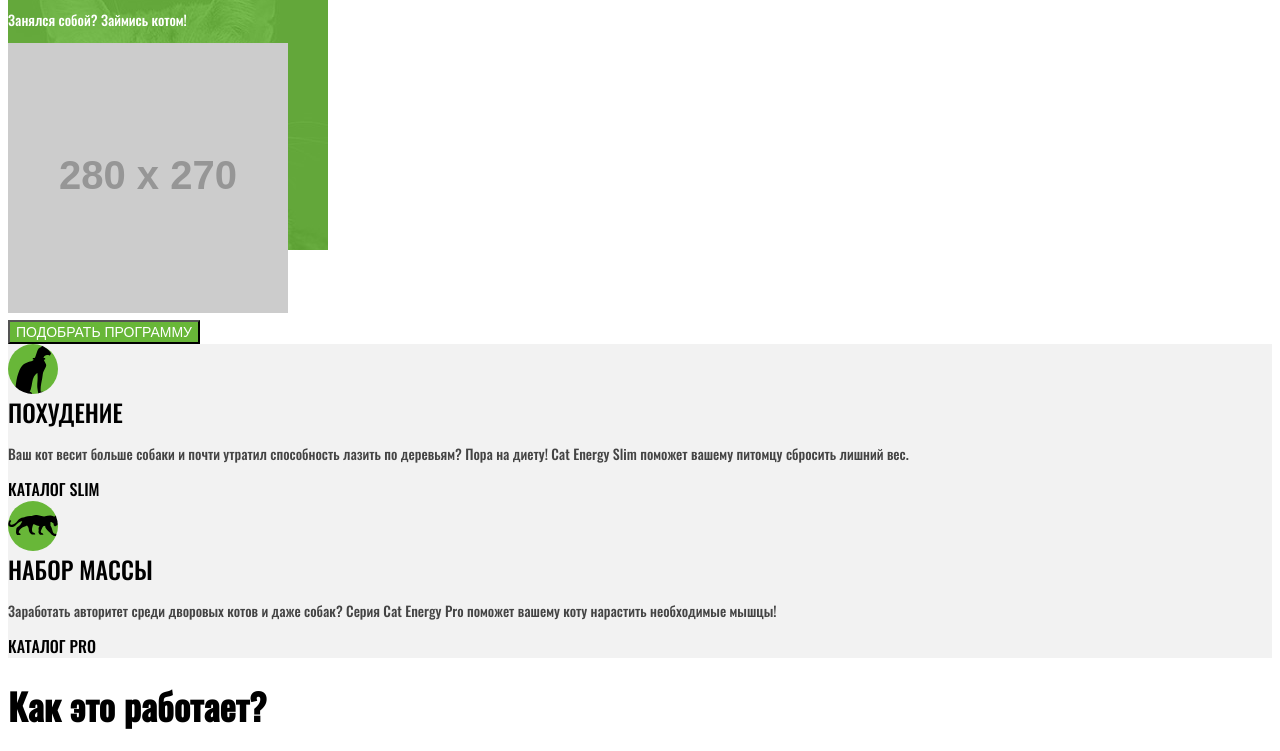
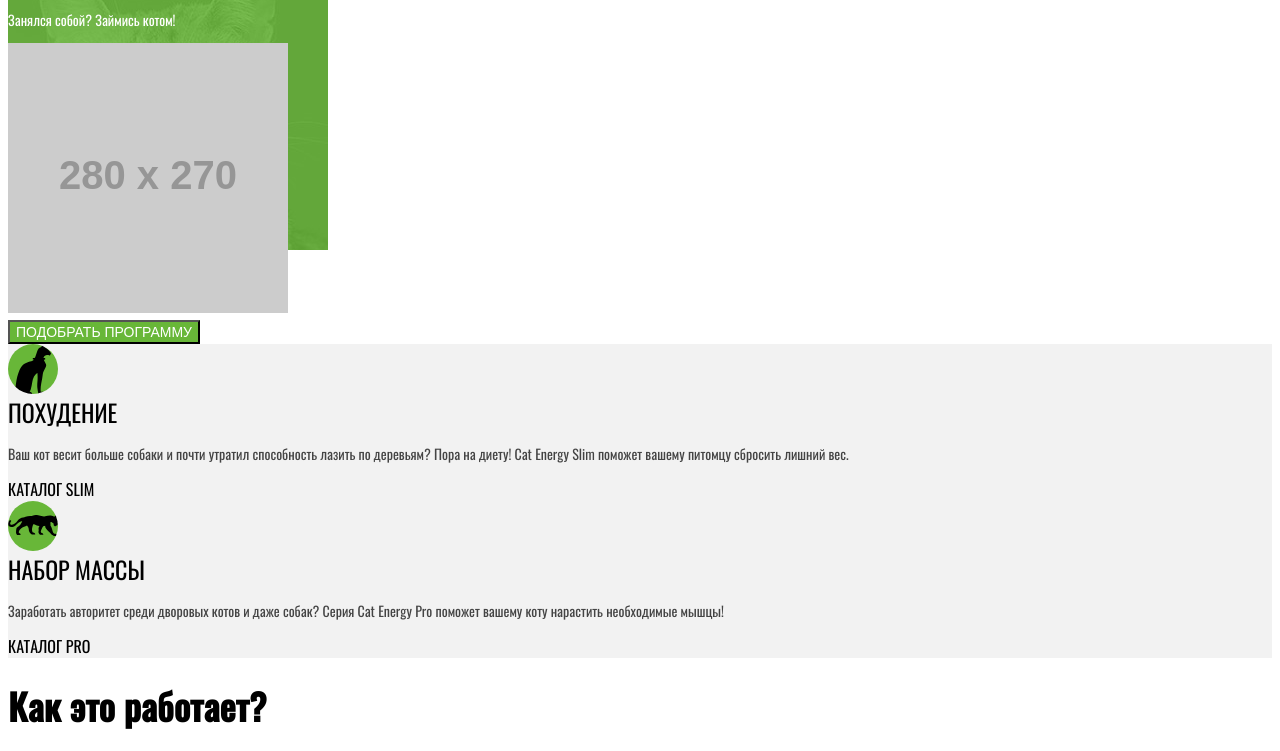
Before and after one commit to Ilya-Kuzznetsov/292029-cat-energy-19, a website: page source/index.html in a window 1280 px wide. Shown: the part 221-972 px from the top of the page. Drawn offline with nearby package versions, Linux system fonts and the light colour scheme; files that its build step writes are made by us from their sources; placeholder pictures from the web are drawn by us; files whose address does not match are found by name.

Commit message:
Исправил запись шрифтов

```diff
--- a/source/less/secondary/fonts.less
+++ b/source/less/secondary/fonts.less
@@ -4,29 +4,17 @@
   font-style: normal;
   font-weight: 400;
   font-display: swap;
-  src: url("../fonts/oswaldregular.woff") format("woff");
+  src:
+  url("../fonts/oswaldregular.woff") format("woff"),
+  url("../fonts/oswaldregular.woff2") format("woff2");
 }
 
 @font-face {
   font-family: "Oswald";
-  font-style: normal;
-  font-weight: 400;
+  font-style: medium;
+  font-weight: 500;
   font-display: swap;
-  src: url("../fonts/oswaldregular.woff2") format("woff2");
+  src:
+  url("../fonts/oswaldmedium.woff") format("woff"),
+  url("../fonts/oswaldmedium.woff2") format("woff2");
 }
-
-@font-face {
-  font-family: "Oswald";
-  font-style: normal;
-  font-weight: 400;
-  font-display: swap;
-  src: url("../fonts/oswaldmedium.woff") format("woff");
-}
-
-@font-face {
-  font-family: "Oswald";
-  font-style: normal;
-  font-weight: 400;
-  font-display: swap;
-  src: url("../fonts/oswaldmedium.woff2") format("woff2");
-}
```
